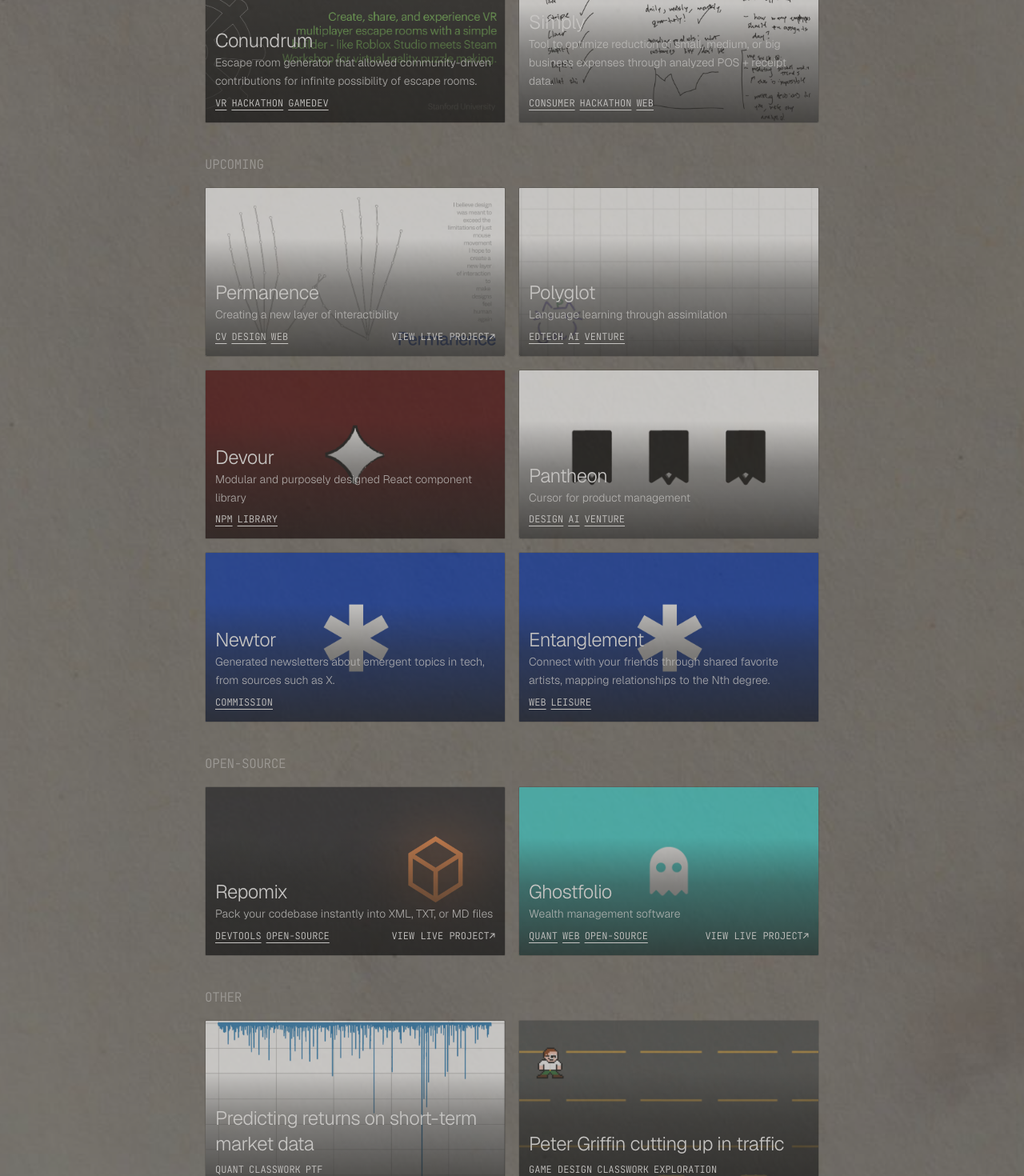
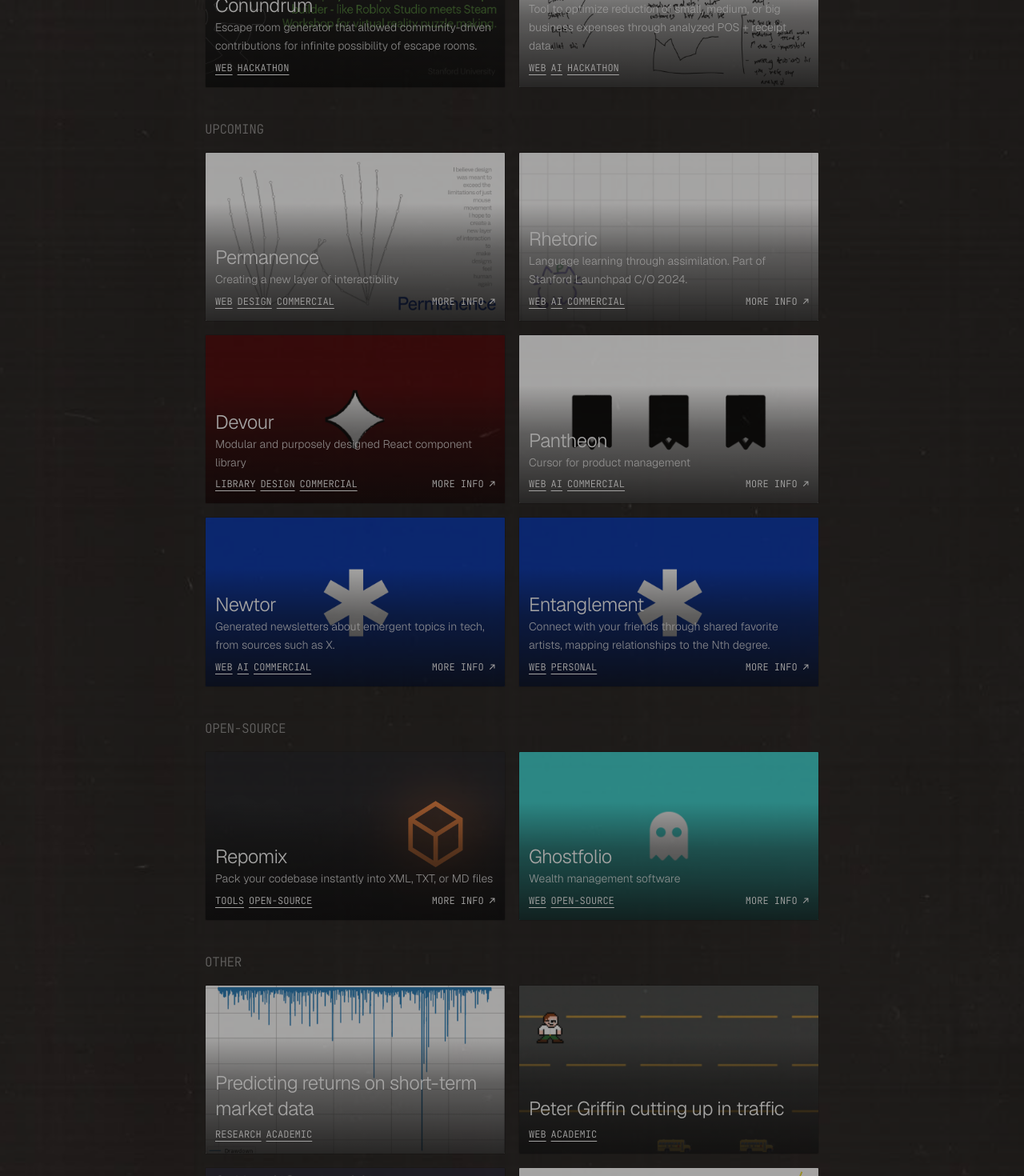
Before and after one commit to vznh/mole, a Next.js app: page / in a window 1280 px wide. Shown: the part 1280-2750 px from the top of the page at 80% size. Built offline with nearby package versions, Linux system fonts and the light colour scheme.

Commit message:
update: standardized sections for consistency, and added new projects

```diff
--- a/src/components/ProjectSection.tsx
+++ b/src/components/ProjectSection.tsx
@@ -126,7 +126,7 @@ const ProjectEntity: React.FC<ProjectRowProps> = ({
                       {desc}
                     </p>
                   )}
-                  <div className="flex flex-col md:flex-row gap-0.5 md:gap-1.5 md:items-center md:justify-between mt-2">
+                  <div className="flex flex-row md:flex-row gap-0.5 md:gap-1.5 md:items-center md:justify-between justify-between mt-2">
                     <div className="flex flex-row gap-1.5">
                       {categories.map((category, index) => (
                         <span
@@ -138,7 +138,7 @@ const ProjectEntity: React.FC<ProjectRowProps> = ({
                       ))}
                     </div>
                     {url && (
-                      <span className="font-jb text-xs text-white">VIEW LIVE PROJECT↗</span>
+                      <span className="font-jb text-xs text-white">MORE INFO{" "}↗</span>
                     )}
                   </div>
                 </motion.div>
--- a/src/pages/index.tsx
+++ b/src/pages/index.tsx
@@ -4,7 +4,7 @@ import Background from "@/components/Background";
 export default function Home() {
   return (
     <main className="relative min-h-screen">
-      <Background />
+      <Background dark={true} />
       <IndexView />
     </main>
   );
--- a/src/presets/work.ts
+++ b/src/presets/work.ts
@@ -2,9 +2,8 @@
 
 import { WorkRowProps } from "@/components/WorkSection";
 export const experiences: WorkRowProps[] = [
-  { key: 1, company: "Apple", role: "System", img: "/images/apple.png", date: "2024"},
-  { key: 2, company: "Stanford Launchpad",  role: "Edtech", img: "/images/stanford.png", date: "2024" },
-  { key: 3, company: "ETALYC",  role: "Fullstack", img: "/images/etalyc.png", date: "2023" },
+  { key: 1, company: "Apple", role: "Software", img: "/images/apple.png", date: "2024"},
+  { key: 3, company: "ETALYC",  role: "Software", img: "/images/etalyc.png", date: "2023" },
   { key: 4, company: "Carnegie Mellon",  role: "Research", img: "/images/cmu.png", date: "2022" },
   { key: 5, company: "UC Santa Cruz",  role: "Research", img: "/images/ucsc.png", date: "2022" },
 ];
@@ -15,7 +14,7 @@ export const projects: ProjectRowProps[] = [
     key: 2,
     title: "Pathfinder",
     desc: "Student tool for precise nav and club interactions",
-    categories: ["web", "utility", "education", "design"],
+    categories: ["WEB", "DESIGN", "ACADEMIC"],
     imgPaths: [
       "/images/projects/pathfinder/1.png",
       "/images/projects/pathfinder/2.png",
@@ -28,9 +27,9 @@ export const projects: ProjectRowProps[] = [
   {
     key: 5,
     title: "Brutal",
-    desc: "Brutalist-inspired calendar planning utility",
+    desc: "Use natural language to easily create, read, update, or delete your events for Google Calendar.",
     url: "",
-    categories: ["web", "design", "consumer"],
+    categories: ["WEB", "DESIGN", "HACKATHON"],
     imgPaths: [
       "/images/projects/brutal/1.png",
       "/images/projects/brutal/2.png",
@@ -46,7 +45,7 @@ export const projects: ProjectRowProps[] = [
     imgPaths: [
       "/images/projects/feedthepudge/1.png"
     ],
-    categories: ["web", "consumer", "genai"],
+    categories: ["WEB", "AI", "PERSONAL"],
     accent: "bg-white",
   },
   {
@@ -59,7 +58,7 @@ export const projects: ProjectRowProps[] = [
       "/images/projects/splat/3.png",
     ],
     url: "https://github.com/ehcaw/splat",
-    categories: ["devtools", "hackathon"],
+    categories: ["TOOLS", "HACKATHON"],
     accent: "bg-white",
   },
   {
@@ -69,7 +68,7 @@ export const projects: ProjectRowProps[] = [
     imgPaths: [
       "/images/projects/placeholder.png",
     ],
-    categories: ["devtools", "hackathon"],
+    categories: ["TOOLS", "AI", "HACKATHON"],
     accent: "bg-black"
   },
   {
@@ -84,7 +83,7 @@ export const projects: ProjectRowProps[] = [
       "/images/projects/dreamscape/5.png",
     ],
     url: "https://aihack-mu.vercel.app",
-    categories: ["design", "hackathon"],
+    categories: ["DESIGN", "AI", "HACKATHON"],
     accent: "bg-black"
   },
   {
@@ -94,7 +93,7 @@ export const projects: ProjectRowProps[] = [
     imgPaths: [
       "/images/projects/conundrum/1.png"
     ],
-    categories: ["VR", "hackathon", "gamedev"],
+    categories: ["WEB", "HACKATHON"],
     accent: "bg-black"
   },
   {
@@ -106,7 +105,7 @@ export const projects: ProjectRowProps[] = [
       "/images/projects/simply/2.png",
       "/images/projects/simply/3.png",
     ],
-    categories: ["consumer", "hackathon", "web"],
+    categories: ["WEB", "AI", "HACKATHON"],
     accent: "bg-black"
   }
 
@@ -121,7 +120,7 @@ export const open: ProjectRowProps[] = [
     imgPaths: [
       "/images/projects/repomix/1.png"
     ],
-    categories: ["devtools", "open-source"],
+    categories: ["TOOLS", "OPEN-SOURCE"],
     accent: "bg-white",
   },
   {
@@ -133,7 +132,7 @@ export const open: ProjectRowProps[] = [
       "/images/projects/ghostfolio/2.png",
       "/images/projects/ghostfolio/3.png",
     ],
-    categories: ["quant", "web", "open-source"], // + web
+    categories: ["WEB", "OPEN-SOURCE"],
     accent: "bg-white",
   },
 ]
@@ -143,8 +142,8 @@ export const upcoming: ProjectRowProps[] = [
     key: 1,
     title: "Permanence",
     desc: "Creating a new layer of interactibility",
-    categories: ["cv", "design", "web"],
-    url: "https://permanence.vercel.app",
+    categories: ["WEB", "DESIGN", "COMMERCIAL"],
+    url: "https://tally.so/r/wgxdK1",
     imgPaths: [
       "/images/projects/permanence/cover.png"
     ],
@@ -152,9 +151,10 @@ export const upcoming: ProjectRowProps[] = [
   },
   {
     key: 2,
-    title: "Polyglot",
-    desc: "Language learning through assimilation",
-    categories: ["edtech", "ai", "venture"],
+    title: "Rhetoric",
+    desc: "Language learning through assimilation. Part of Stanford Launchpad C/O 2024.",
+    categories: ["WEB", "AI", "COMMERCIAL"],
+    url: "https://tally.so/r/wgxdK1",
     imgPaths: [
       "/images/projects/rhetoric/1.png"
     ],
@@ -164,7 +164,8 @@ export const upcoming: ProjectRowProps[] = [
     key: 3,
     title: "Devour",
     desc: "Modular and purposely designed React component library",
-    categories: ["npm", "library"],
+    categories: ["LIBRARY", "DESIGN", "COMMERCIAL"],
+    url: "https://tally.so/r/wgxdK1",
     imgPaths: [
       "/images/projects/devour/devour_cover.png"
     ],
@@ -174,7 +175,8 @@ export const upcoming: ProjectRowProps[] = [
     key: 4,
     title: "Pantheon",
     desc: "Cursor for product management",
-    categories: ["design", "ai", "venture"],
+    categories: ["WEB", "AI", "COMMERCIAL"],
+    url: "https://tally.so/r/wgxdK1",
     imgPaths: [
       "/images/projects/pantheon/pantheon_cover.png"
     ],
@@ -184,7 +186,8 @@ export const upcoming: ProjectRowProps[] = [
     key: 5,
     title: "Newtor",
     desc: "Generated newsletters about emergent topics in tech, from sources such as X.",
-    categories: ["commission"],
+    categories: ["WEB", "AI", "COMMERCIAL"],
+    url: "https://tally.so/r/wgxdK1",
     imgPaths: [
       "/images/projects/placeholder.png"
     ],
@@ -194,7 +197,8 @@ export const upcoming: ProjectRowProps[] = [
     key: 6,
     title: "Entanglement",
     desc: "Connect with your friends through shared favorite artists, mapping relationships to the Nth degree.",
-    categories: ["web", "leisure"],
+    categories: ["WEB", "PERSONAL"],
+    url: "https://tally.so/r/wgxdK1",
     imgPaths: [
       "/images/projects/placeholder.png",
     ],
@@ -206,7 +210,7 @@ export const other: ProjectRowProps[] = [
   {
     key: 1,
     title: "Predicting returns on short-term market data",
-    categories: ["quant", "classwork", "ptf"],
+    categories: ["RESEARCH", "ACADEMIC"],
     imgPaths: [
       "/images/projects/veil/1.png",
       "/images/projects/veil/2.png"
@@ -216,7 +220,7 @@ export const other: ProjectRowProps[] = [
   {
     key: 2,
     title: "Peter Griffin cutting up in traffic",
-    categories: ["game design", "classwork", "exploration"],
+    categories: ["WEB", "ACADEMIC"],
     imgPaths: [
       "/images/projects/familyguy/1.png"
     ],
@@ -225,7 +229,7 @@ export const other: ProjectRowProps[] = [
   {
     key: 3,
     title: "Remaking 2hollis beats with Strudel",
-    categories: ["recreational", "ily2hollis"],
+    categories: ["TOOLS", "PERSONAL"],
     imgPaths: [
       "/images/projects/strudel/2hollis.png"
     ],
@@ -235,7 +239,7 @@ export const other: ProjectRowProps[] = [
     key: 4,
     title: "Fashion y2k chronically online test",
     url: "https://grandiose-five.vercel.app",
-    categories: ["stupid", "open-source", "consumer"],
+    categories: ["WEB", "PERSONAL", "OPEN-SOURCE"],
     imgPaths: [
       "/images/projects/grandiose/1.png"
     ],
```
